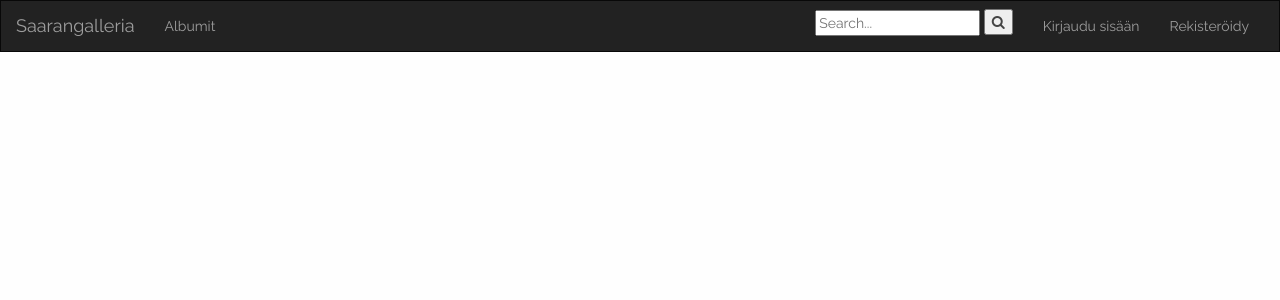
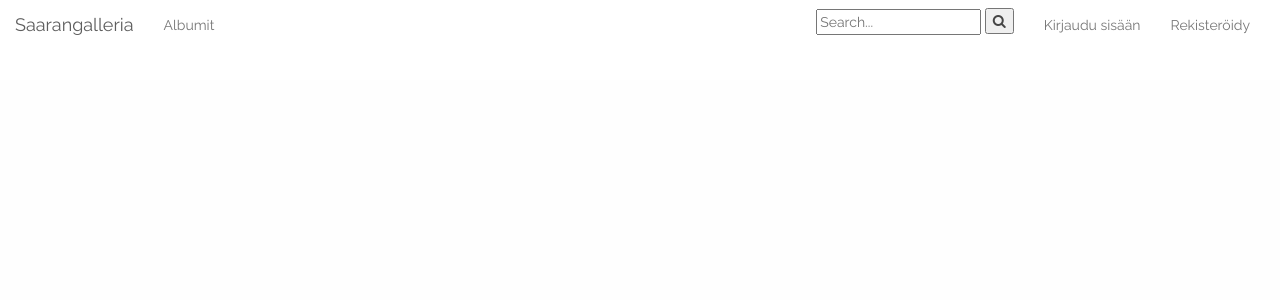
Before and after one commit to Alqio/imagegallery, a Django app: page /add_album/ in a window 1280 px wide. Shown: the top 300 px of the page. Run offline with Django 3.2, Linux system fonts and the light colour scheme; some libraries are stand-ins or nearby versions.

Commit message:
Added front page and modified navbar

```diff
--- a/images/static/css/style.css
+++ b/images/static/css/style.css
@@ -15,6 +15,38 @@
 }
 .navbar {
     border-radius:0 !important;
+    min-height: 80px;
+    background-color: white;
+}
+.navbar.navbar-default {
+    border: 0;
+    -webkit-box-shadow: none;
+    box-shadow: none;
+}
+.navbar-a {
+  text-decoration: none;
+  position: relative;
+  display: inline-block;
+}
+.navbar-a::after {
+  content: '';
+  width: 100%;
+  position: absolute;
+  top: 100%;
+  left: 0;
+  height: 2px;
+  background: red;
+  transform: scaleX(0);
+  transition: transform .35s ease;
+}
+.navbar-a:hover::after {
+  transform: scaleX(1);
+}
+
+.navbar.navbar-default .navbar-collapse {
+    border: 0;
+    -webkit-box-shadow: none;
+    box-shadow: none;
 }
 .search-container {
 	padding-top: 5%;
--- a/images/templates/base.html
+++ b/images/templates/base.html
@@ -34,7 +34,7 @@
     </head>
     <body>
 
-        <nav class="navbar navbar-default navbar-inverse" id="paras">
+        <nav class="navbar navbar-default" id="navbar">
             <div class="container-fluid">
                 <div class="navbar-header">
                     <a class="navbar-brand" href="/">Saarangalleria</a>
@@ -42,27 +42,27 @@
 
                 <div class="collapse navbar-collapse">
                     <ul class="nav navbar-nav">
-                        <li id="albums"><a href="/albums/">Albumit</a></li>
+                        <li id="albums"><a class="navbar-a" href="/albums/">Albumit</a></li>
                         {% if user.is_authenticated %}
                             {% if user.userprofile.is_admin %}
-                                <li id="publish"><a href="/add_image/">Lisää kuvia</a></li>
-                                <li id="add_album"><a href="/add_album/">Lisää albumi</a></li>
+                                <li id="publish"><a class="navbar-a" href="/add_image/">Lisää kuvia</a></li>
+                                <li id="add_album"><a class="navbar-a" href="/add_album/">Lisää albumi</a></li>
                             {% endif %}
                         {% endif %}
                     </ul>
 	        		<ul class="nav navbar-nav navbar-right">
                         <li id="user">
                         	{% if user.is_authenticated %}
-					            <a href="#">Kirjautuneena: {{user.username}}</a>
+					            <a class="navbar-a" href="/edit_profile/">Kirjautuneena: {{user.username}}</a>
                     		{% endif %}
 				        </li>
 
                         {% if user.is_authenticated %}
-                            <li id="logout"><a
+                            <li id="logout"><a class="navbar-a"
                                 href="/logout">Kirjaudu ulos</a></li>
                         {% else %}
-                            <li id="login"><a href="/login">Kirjaudu sisään</a></li>
-                            <li id="register"><a href="/signup">Rekisteröidy</a></li>
+                            <li id="login"><a class="navbar-a" href="/login">Kirjaudu sisään</a></li>
+                            <li id="register"><a class="navbar-a" href="/signup">Rekisteröidy</a></li>
                         {% endif %}
 
                     </ul>
--- a/images/views.py
+++ b/images/views.py
@@ -40,7 +40,12 @@
 
 
 def index(request):
-    return redirect('albums')
+    images = Image.objects.all()
+    context = create_pagination(request, images)
+    items_amount = len(context["items"])
+    print("items amount", items_amount)
+    context["items"] = zip(context["items"], list(range(0, items_amount)))
+    return render(request, 'index.html', context)
 
 
 def albums(request):
@@ -64,9 +69,8 @@
     context = create_pagination(request, images_all)
     items_amount = len(context["items"])
     context["items"] = zip(context["items"], list(range(0, items_amount)))
+    context.update({'album': album})
 
-
-    context.update({'album': album})
     return render(request, 'album_photoswipe.html', context)
 
 
```
Also changed, not shown: images/templates/index.html (added, +31 -0 lines).
